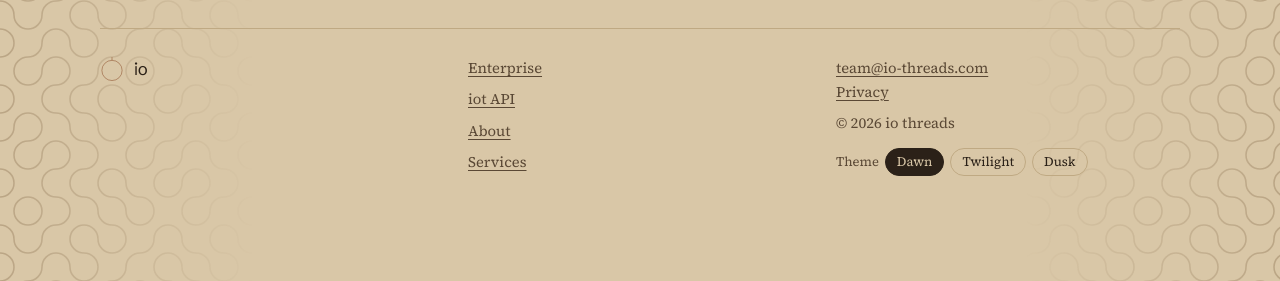
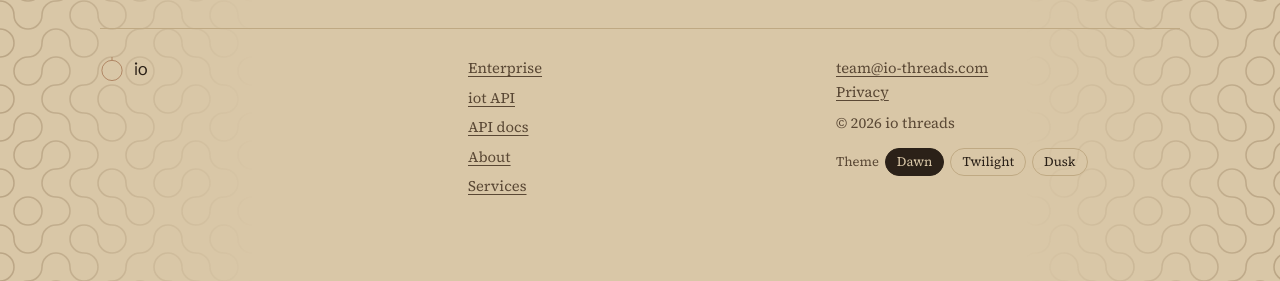
Before and after one commit to io-threads/io-threads-site, a plain HTML site: page 404.html in a window 1280 px wide. Shown: the part 349-630 px from the top of the page. Drawn offline with Linux system fonts and the light colour scheme.

Commit message:
Footer: API docs link on every page
Co-Authored-By: Claude Opus 5.5 (1M context) <noreply@anthropic.com>

```diff
--- a/404.html
+++ b/404.html
@@ -166,7 +166,7 @@ html:root[data-site="dawn"] .fly .bead{fill:#8A4A26}
 
 <footer class="site">
   <div><a class="mark" href="./"><svg class="mk or" viewBox="110 82 292 332" aria-hidden="true"><circle class="or-o" cx="256" cy="268" r="140" fill="none" stroke-width="7" pathLength="100"/><line class="or-i" x1="256" y1="88" x2="256" y2="122" stroke-width="7" stroke-linecap="round"/></svg><b>io</b></a></div>
-  <nav aria-label="Footer"><a href="industries.html">Enterprise</a><a href="sample-report.html">iot API</a><a href="about.html">About</a><a href="services.html">Services</a></nav>
+  <nav aria-label="Footer"><a href="industries.html">Enterprise</a><a href="sample-report.html">iot API</a><a href="api.html">API docs</a><a href="about.html">About</a><a href="services.html">Services</a></nav>
   <div><a href="mailto:team@io-threads.com">team@io-threads.com</a><br><a href="privacy.html">Privacy</a><p>&copy; 2026 io threads</p></div>
 </footer>
 </main>
```
Also changed, not shown: about.html (+1 -1 lines), contact.html (+1 -1 lines), index.html (+1 -1 lines), industries.html (+1 -1 lines), login.html (+1 -1 lines), looop.html (+1 -1 lines), privacy.html (+1 -1 lines), sample-report.html (+1 -1 lines), services.html (+1 -1 lines).
